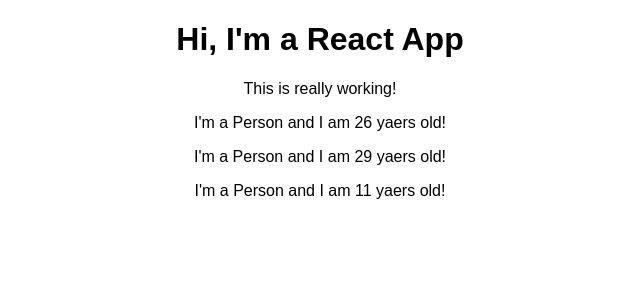
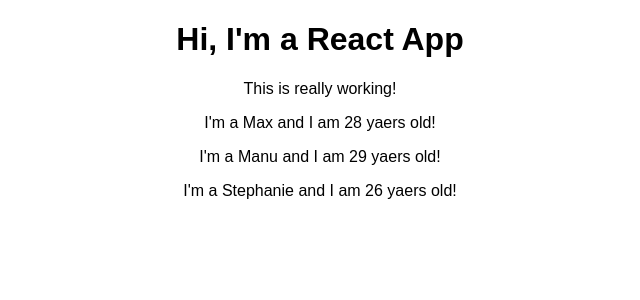
Before and after one commit to jswob/react-complete-guide, a React (Create React App) app: page / in a window 1280 px wide. Shown: the top 300 px of the page, without its empty margins (320-960 px from the left). Built offline with nearby package versions, Linux system fonts and the light colour scheme.

Commit message:
Use props to pass name and age to Person component

```diff
--- a/src/App.js
+++ b/src/App.js
@@ -8,9 +8,11 @@
       <div className="App">
         <h1>Hi, I'm a React App</h1>
         <p>This is really working!</p>
-        <Person />
-        <Person />
-        <Person />
+        <Person name="Max" age="28" />
+        <Person name="Manu" age="29">
+          My Hobbies: Racing
+        </Person>
+        <Person name="Stephanie" age="26" />
       </div>
     );
   }
--- a/src/Person/Person.js
+++ b/src/Person/Person.js
@@ -1,8 +1,10 @@
 import React from "react";
 
-const person = () => {
+const person = (props) => {
   return (
-    <p>I'm a Person and I am {Math.floor(Math.random() * 30)} yaers old!</p>
+    <p>
+      I'm a {props.name} and I am {props.age} yaers old!
+    </p>
   );
 };
 
```
